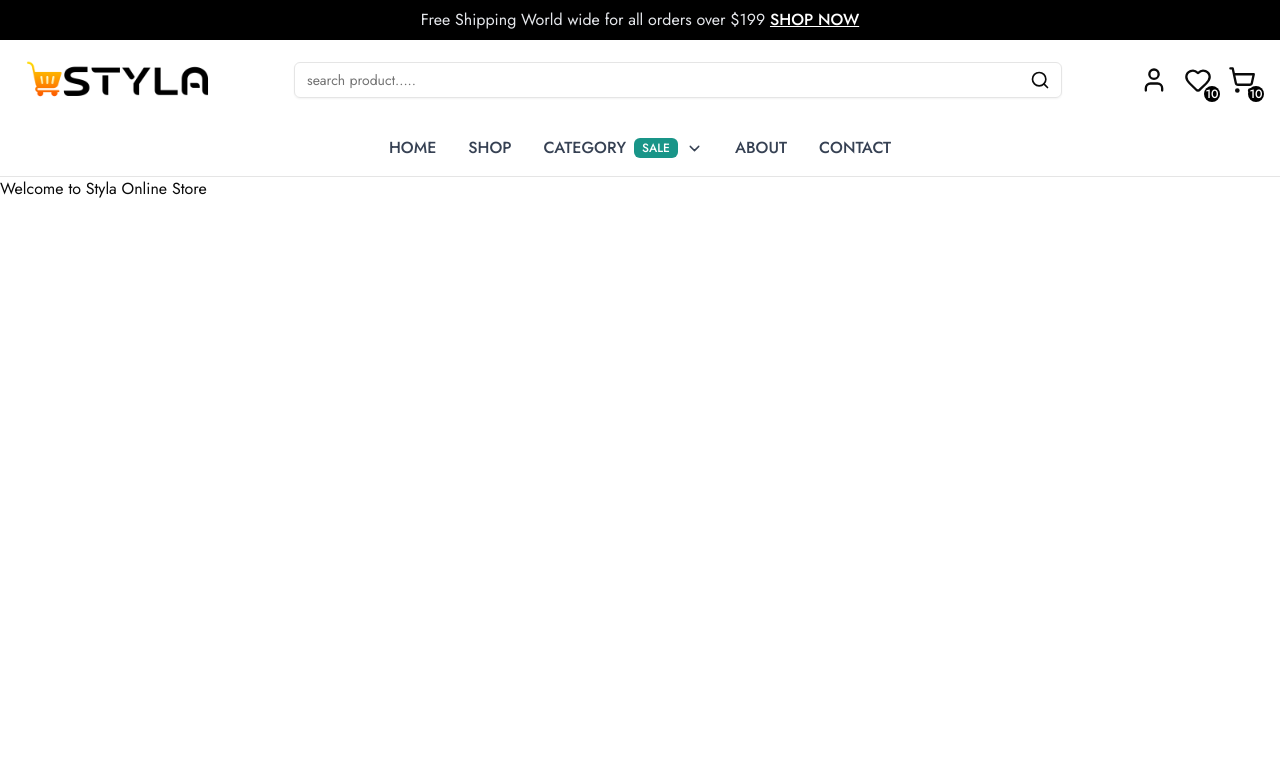
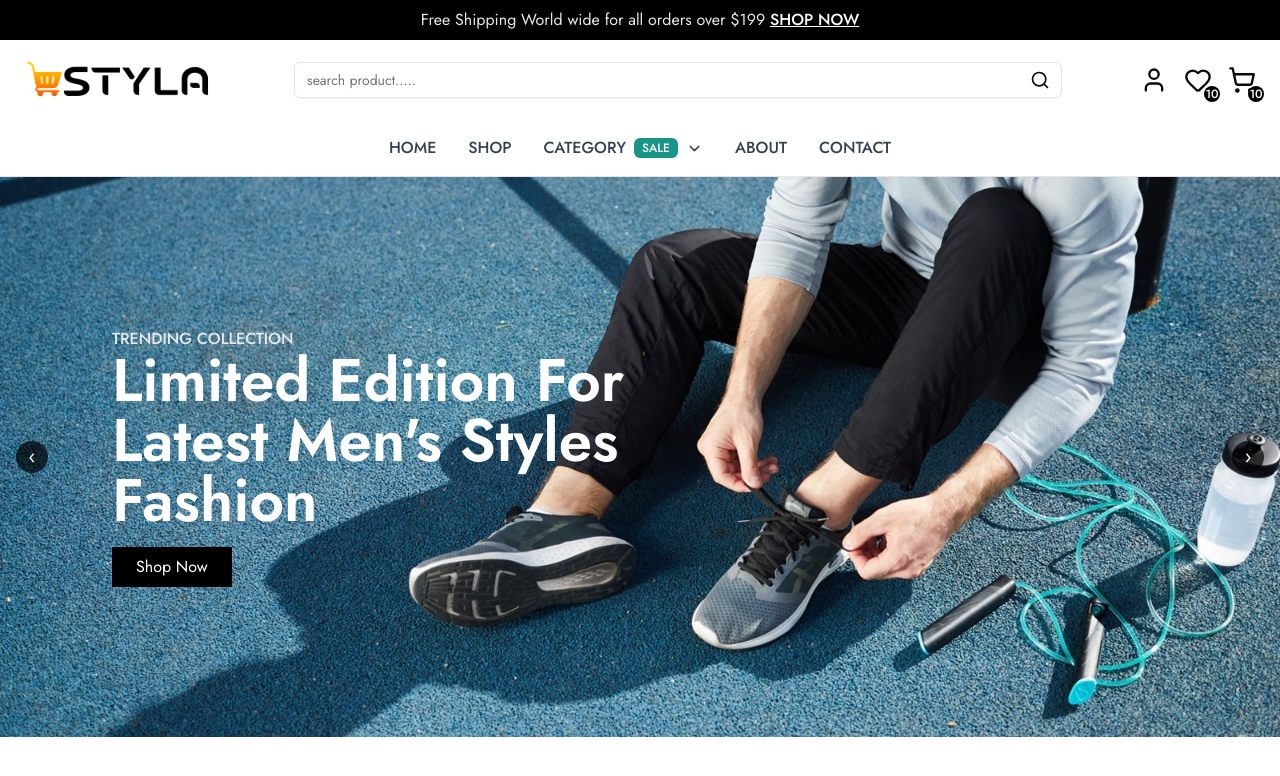
Before and after one commit to MdShahinDev/styla, a Next.js app: page / in a window 1280 px wide. Shown: the top 776 px of the page. Built offline with nearby package versions, Linux system fonts and the light colour scheme.

Commit message:
Home Slider

```diff
--- a/package.json
+++ b/package.json
@@ -18,6 +18,7 @@
     "postcss": "^8.5.6",
     "react": "19.2.3",
     "react-dom": "19.2.3",
+    "swiper": "^12.0.3",
     "tailwind-merge": "^3.4.0",
     "tailwindcss": "^4.1.18"
   },
--- a/src/app/globals.css
+++ b/src/app/globals.css
@@ -123,4 +123,5 @@
   button{
     @apply cursor-pointer;
   }
+
 }
--- a/src/app/page.tsx
+++ b/src/app/page.tsx
@@ -1,8 +1,9 @@
+import HeaderSlider from "@/components/SwiperComponent/HeaderSlider";
 
 export default function Home() {
   return (
     <section>
-      <h1>Welcome to Styla Online Store</h1>
+      <HeaderSlider />
     </section>
   );
 }
--- /dev/null
+++ b/src/components/SwiperComponent/HeaderSlider.tsx
@@ -0,0 +1,84 @@
+'use client';
+import { Swiper, SwiperSlide } from 'swiper/react';
+import 'swiper/css';
+import 'swiper/css/navigation';
+import { sliders } from '@/data/data.js';
+import { Navigation, Autoplay } from 'swiper/modules';
+import Image from 'next/image';
+import Link from 'next/link';
+const HeaderSlider = () => {
+  return (
+    <div className="relative min-h-[30vh] lg:h-[70vh]">
+      <Swiper
+        modules={[Navigation, Autoplay]}
+        loop={true}
+        autoplay={{
+          delay: 3000,
+          disableOnInteraction: false,
+          pauseOnMouseEnter: true,
+        }}
+        navigation={{
+          nextEl: '.swiper-next',
+          prevEl: '.swiper-prev',
+        }}
+        className="mySwiper"
+      >
+        <SwiperSlide>
+          <div className="relative min-h-[30vh] lg:h-[70vh] w-full">
+            <Image src={sliders[0]} fill priority alt="Slider 1" className="object-cover" />
+            <div className="absolute inset-0 flex flex-col pl-10  md:pl-28 text-white justify-center ">
+              <p className="text-sm md:text-base font-medium uppercase text-gray-500 ">Trending collection</p>
+              <h1 className="text-xl md:text-3xl lg:text-6xl text-gray-800 font-semibold">
+                Limited Edition For
+                <br className="" />
+                Latest Men&apos;s Styles
+                <br className="hidden md:block" />
+                Fashion
+              </h1>
+
+              <Link
+                href="/shop"
+                className="mt-4 w-fit bg-black text-white px-6 py-2 hover:bg-gray-800 transition"
+              >
+                Shop Now
+              </Link>
+            </div>
+          </div>
+        </SwiperSlide>
+        <SwiperSlide>
+          <div className="relative min-h-[30vh] lg:h-[70vh] w-full">
+            <Image src={sliders[1]} fill priority alt="Slider 1" className="object-cover" />
+            <div className="absolute inset-0 flex flex-col pl-10  md:pl-28 text-white justify-center ">
+              <p className="text-sm md:text-base font-medium uppercase text-gray-200 ">Trending collection</p>
+              <h1 className="text-xl md:text-3xl lg:text-6xl text-white font-semibold">
+                Limited Edition For
+                <br className="" />
+                Latest Men&apos;s Styles
+                <br className="hidden md:block" />
+                Fashion
+              </h1>
+
+              <Link
+                href="/shop"
+                className="mt-4 w-fit bg-black text-white px-6 py-2 hover:bg-gray-800 transition"
+              >
+                Shop Now
+              </Link>
+            </div>
+          </div>
+        </SwiperSlide>
+
+      </Swiper>
+
+      <button className="swiper-prev opacity-0 lg:opacity-100  w-8 h-8 absolute left-4 top-1/2 -translate-y-1/2 z-20 bg-black/70 rounded-full flex items-center justify-center text-white text-xl">
+        ‹{' '}
+      </button>
+      <button className="swiper-next opacity-0 lg:opacity-100  w-8 h-8 absolute right-4 top-1/2 -translate-y-1/2 z-20 bg-black/70 rounded-full flex items-center justify-center text-white text-xl">
+        {' '}
+        ›{' '}
+      </button>
+    </div>
+  );
+};
+
+export default HeaderSlider;
```
Also changed, not shown: 1 other file (tests, documents, lock files or other folders).
